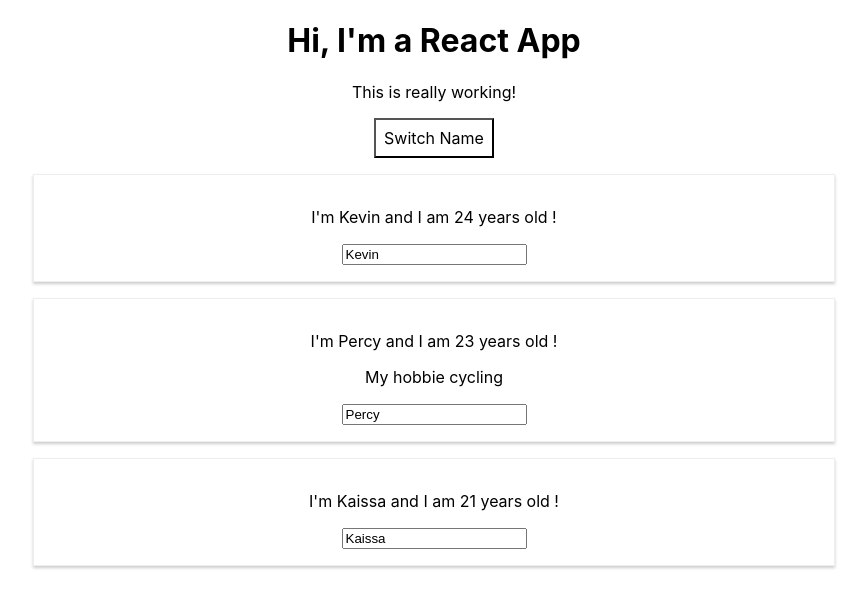
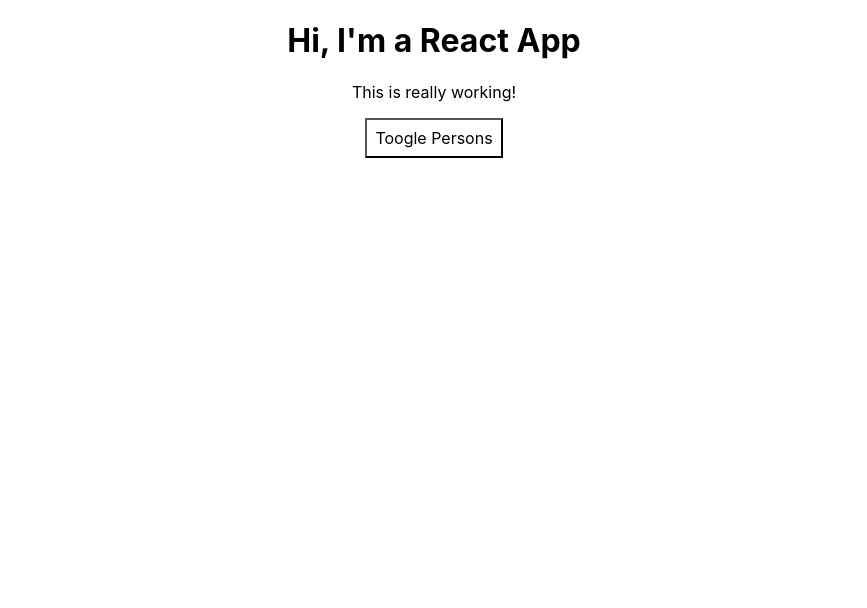
Before and after one commit to KevinPercy/react-complete-guide, a React (Create React App) app: page / in a window 1280 px wide. Shown: the top 608 px of the page, without its empty margins (206-1073 px from the left). Built offline with nearby package versions, Linux system fonts and the light colour scheme.

Commit message:
se agrega logica para el manejo de listas y condicionales

```diff
--- a/src/App.js
+++ b/src/App.js
@@ -5,31 +5,42 @@
 class App extends Component {
   state = { // reserved for Component based classes
     persons: [
-      { name: 'Kevin', age: 24 },
-      { name: 'Percy', age: 23 },
-      { name: 'Kaissa', age: 21 }
+      { id: '1', name: 'Kevin', age: 24 },
+      { id: '2', name: 'Percy', age: 23 },
+      { id: '3', name: 'Kaissa', age: 21 }
     ],
-    otherState: 'this is other value'
+    otherState: 'this is other value',
+    showPersons: false
   }
 
-  switchNameHandler = (newName) => {
-    // console.log('Was Clicked!');
-    // dont do this this.state.persons[0].name = 'KEVINCITO';
-    this.setState({ persons: [
-        { name: newName, age: 24 },
-        { name: 'Percy', age: 23 },
-        { name: 'Kaissa', age: 24 }
-      ]
-    })
+  deletePersonHandler = (personIndex) => {
+    // const persons = this.state.persons.slice();
+    const persons = [...this.state.persons]
+    persons.splice(personIndex, 1);
+    this.setState({persons: persons});
   }
 
-  nameChangedHangler = (event) => {
-    this.setState({ persons: [
-        { name: 'Kevin', age: 24 },
-        { name: event.target.value, age: 23 },
-        { name: 'Kaissa', age: 24 }
-      ]
-    })
+  nameChangedHandler = (event, id) => {
+    const personIndex = this.state.persons.findIndex(p => {
+      return p.id === id;
+    });
+
+    const person = {
+      ...this.state.persons[personIndex]
+    };
+
+    person.name = event.target.value;
+
+    const persons = [...this.state.persons];
+
+    persons[personIndex] = person;
+
+    this.setState({ persons: persons });
+  }
+
+  togglePersonsHandler = () =>{
+    const doesShow = this.state.showPersons;
+    this.setState({showPersons: !doesShow})
   }
 
   render(){
@@ -41,26 +52,30 @@
       cursor: 'pointer'
     };
 
+    let persons= null;
+    if (this.state.showPersons){
+      persons = (
+        <div>
+            {this.state.persons.map((person, index) => {
+              return <Person
+                        click={() => this.deletePersonHandler(index)}
+                        name={person.name}
+                        age={person.age}
+                        key={person.id}
+                        changed={(event) => this.nameChangedHandler(event, person.id)}
+                     />
+            })}
+        </div>
+      );
+    }
     return (
       <div className="App">
         <h1>Hi, I'm a React App</h1>
         <p>This is really working!</p>
         <button
           style={style}
-          onClick={() => this.switchNameHandler('Kevincito')}>Switch Name</button>
-        <Person
-          name={this.state.persons[0].name}
-          age={this.state.persons[0].age} />
-        <Person
-          name={this.state.persons[1].name}
-          age={this.state.persons[1].age}
-          click={this.switchNameHandler.bind(this, 'Kevo')}
-          changed={this.nameChangedHangler}>
-            My hobbie cycling
-        </Person>
-        <Person
-          name={this.state.persons[2].name}
-          age={this.state.persons[2].age} />
+          onClick={this.togglePersonsHandler}>Toogle Persons</button>
+        {persons}
       </div>
     );
     // return React.createElement('div', {className: 'App'}, React.createElement('h1', null, 'Hi, I\'m a React App'));
```
